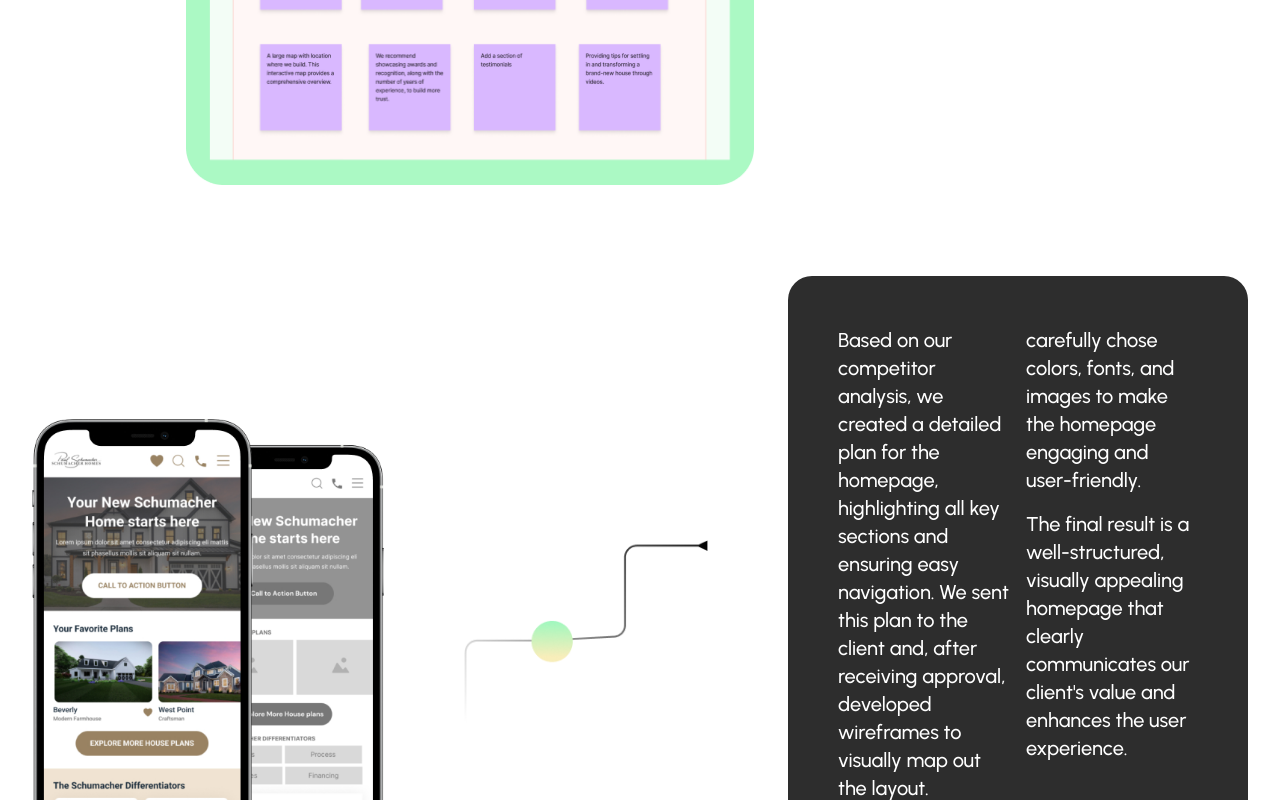
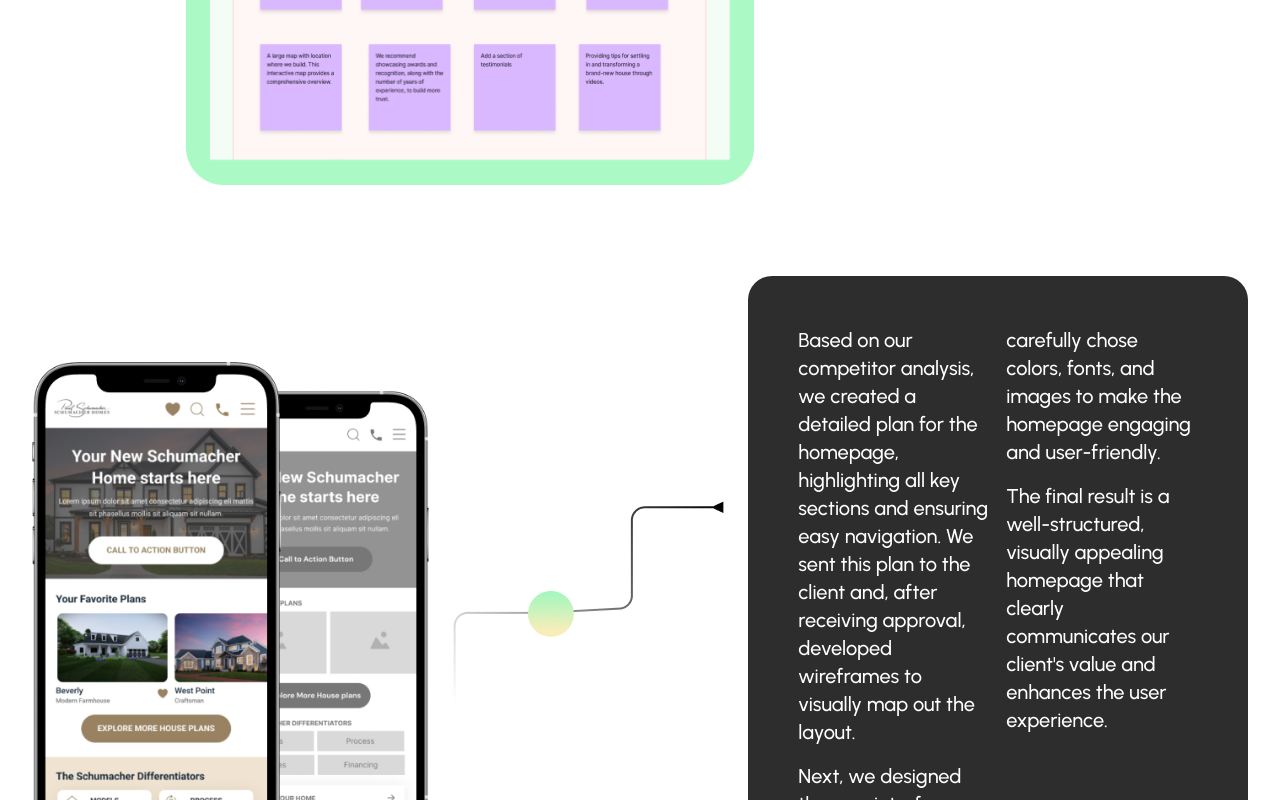
Before and after one commit to rtksng/uiuxden, a React (Vite) app: page /schumacher in a window 1280 px wide. Shown: the part 3360-4160 px from the top of the page. Built offline with nearby package versions, Linux system fonts and the light colour scheme.

Commit message:
schumacher-done-for large-screen

```diff
--- a/src/pages/Schumacher.tsx
+++ b/src/pages/Schumacher.tsx
@@ -223,7 +223,7 @@
                         </div>
                     </div>
 
-                    <div className="grid grid-cols-12 gap-20 mt-[100px] items-center py-[140px]">
+                    <div className="grid grid-cols-12 gap-3 mt-[100px] items-center py-[140px]">
                         <div className="col-span-4">
                             <div className="flex items-center">
                                 <img src={Newschumacher} alt="image" />
```
